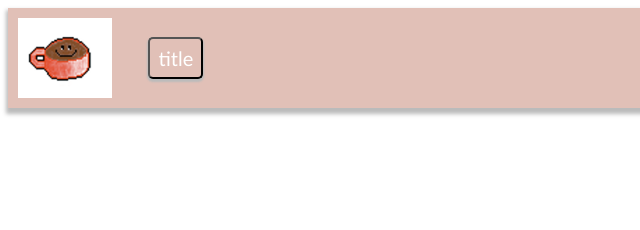
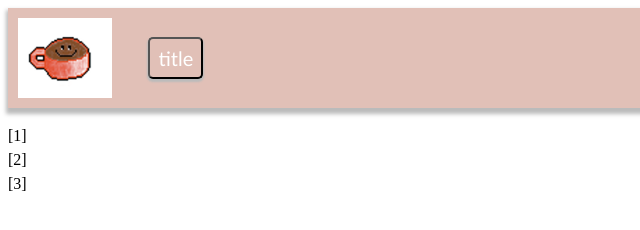
Before and after one commit to stevendreed/javaSteveQuiz, a plain HTML site: page pages/quiz.html in a window 1280 px wide. Shown: the full height of the page, 0-640 px from the left. Drawn offline with Linux system fonts and the light colour scheme.

Commit message:
added html elements to target with style & js logic

```diff
--- a/pages/quiz.html
+++ b/pages/quiz.html
@@ -72,9 +72,47 @@
                 </a>
             </button>
         </nav>
-        <!-- about section content -->
-        <section>
+        <!-- quiz section -->
+        <section
+            class="flex-container-quiz"
+            id="quiz-section">
+            <!-- section for duckie + question presentation -->
+            <section
+                class="flex-item-quiz">
+                <div
+                    id="ascii-duck">
+                </div>
+                <div
+                    id="speech-bubble">
+                    <p
+                        id="question-text">
+                    <!-- update inner html here to display answers -->
+                    </p>
+                </div>
 
+            </section>
+            <!-- aside for timer + answer options -->
+            <aside
+                class="flex-item-answers">
+                <div
+                    id="timer">
+                </div>
+                <div
+                    class="answer-slot"
+                    id="01-answer">
+                    [1]
+                </div>
+                <div
+                    class="answer-slot"
+                    id="02-answer">
+                    [2]
+                </div>
+                <div
+                    class="answer-slot"
+                    id="03-answer">
+                    [3]
+                </div>
+            </aside>
         </section>
     </body>
     <script
```
